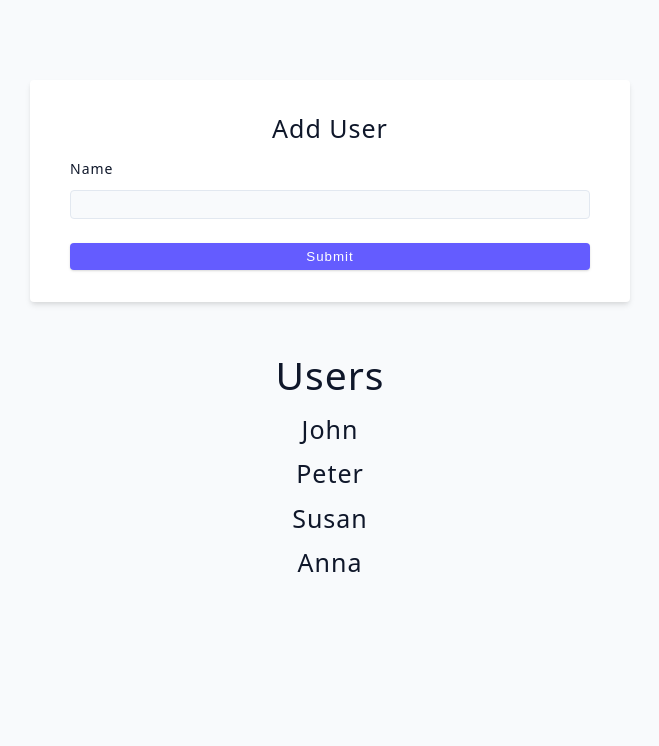
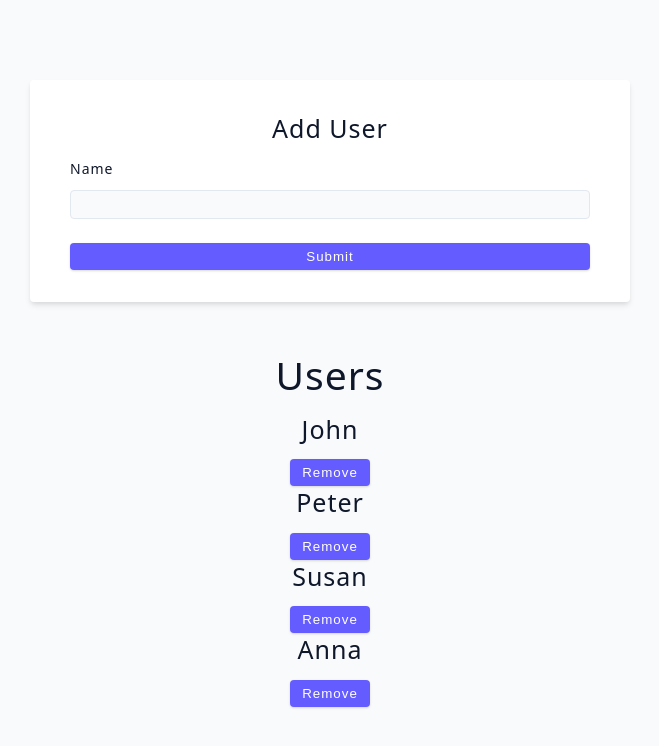
Before and after one commit to t-vanderwolk/Udemy-Advanced-React, a React (Vite) app: page / in a window 1280 px wide. Shown: the top 746 px of the page, without its empty margins (310-969 px from the left). Built offline with nearby package versions, Linux system fonts and the light colour scheme.

Commit message:
Remove User

```diff
--- a/src/tutorial/06-forms/starter/02-user-challenge.jsx
+++ b/src/tutorial/06-forms/starter/02-user-challenge.jsx
@@ -15,6 +15,11 @@ const updatedUsers = [...users,newUser]
 setUsers(updatedUsers);
   setName('');
  };
+
+ const removeUser = (id) => {
+  const updatedUsers = users.filter((person) => person.id !== id);
+setUsers(updatedUsers);
+ }
   return (
  <div>
       <form className='form' onSubmit={handleSubmit}>
@@ -37,6 +42,7 @@ setUsers(updatedUsers);
         return(
           <div key={user.id}>
             <h4>{user.name}</h4>
+            <button onClick={()=> removeUser(user.id)} className='btn'>remove</button>
           </div>
         )
       })}
```
